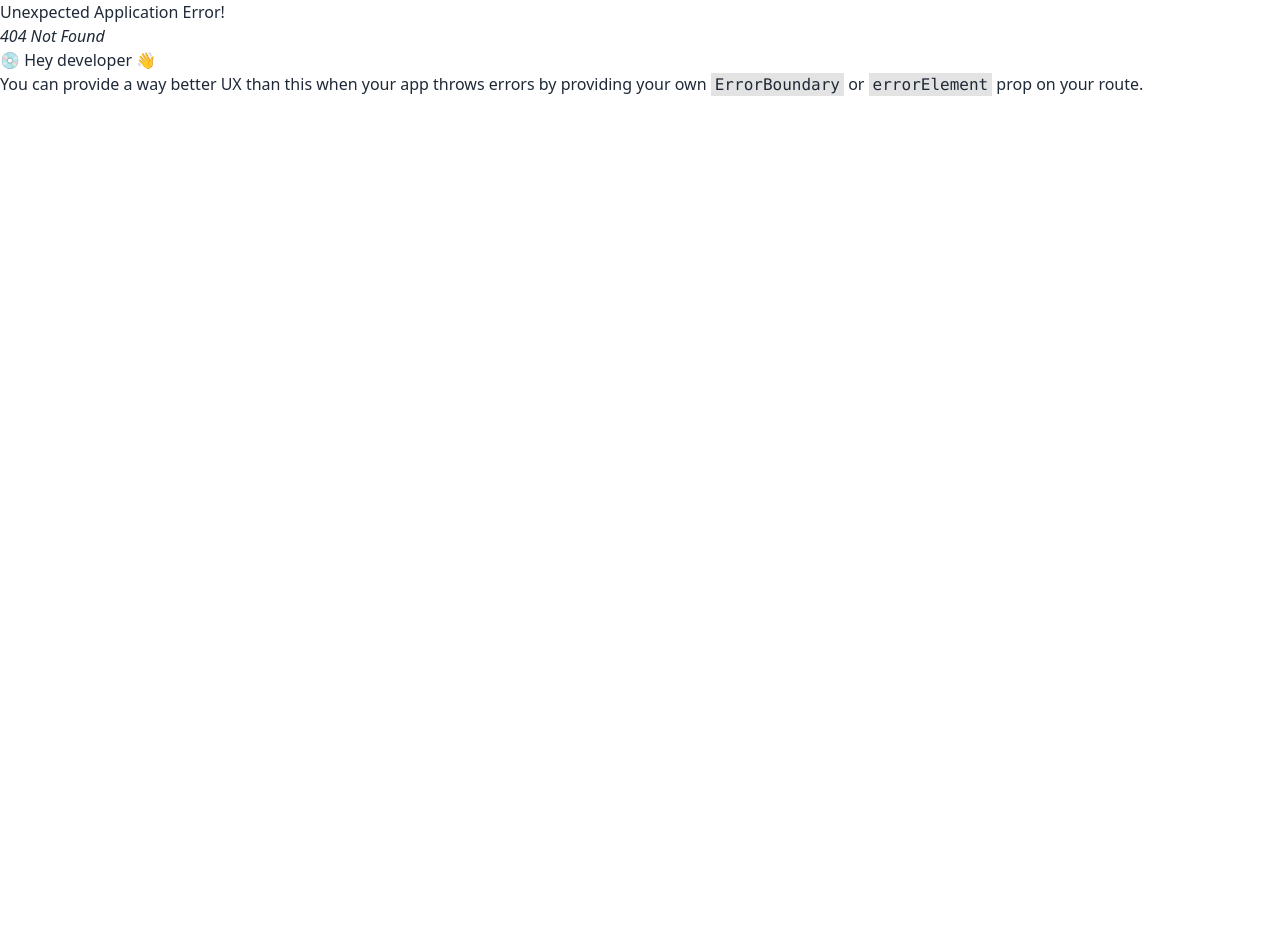
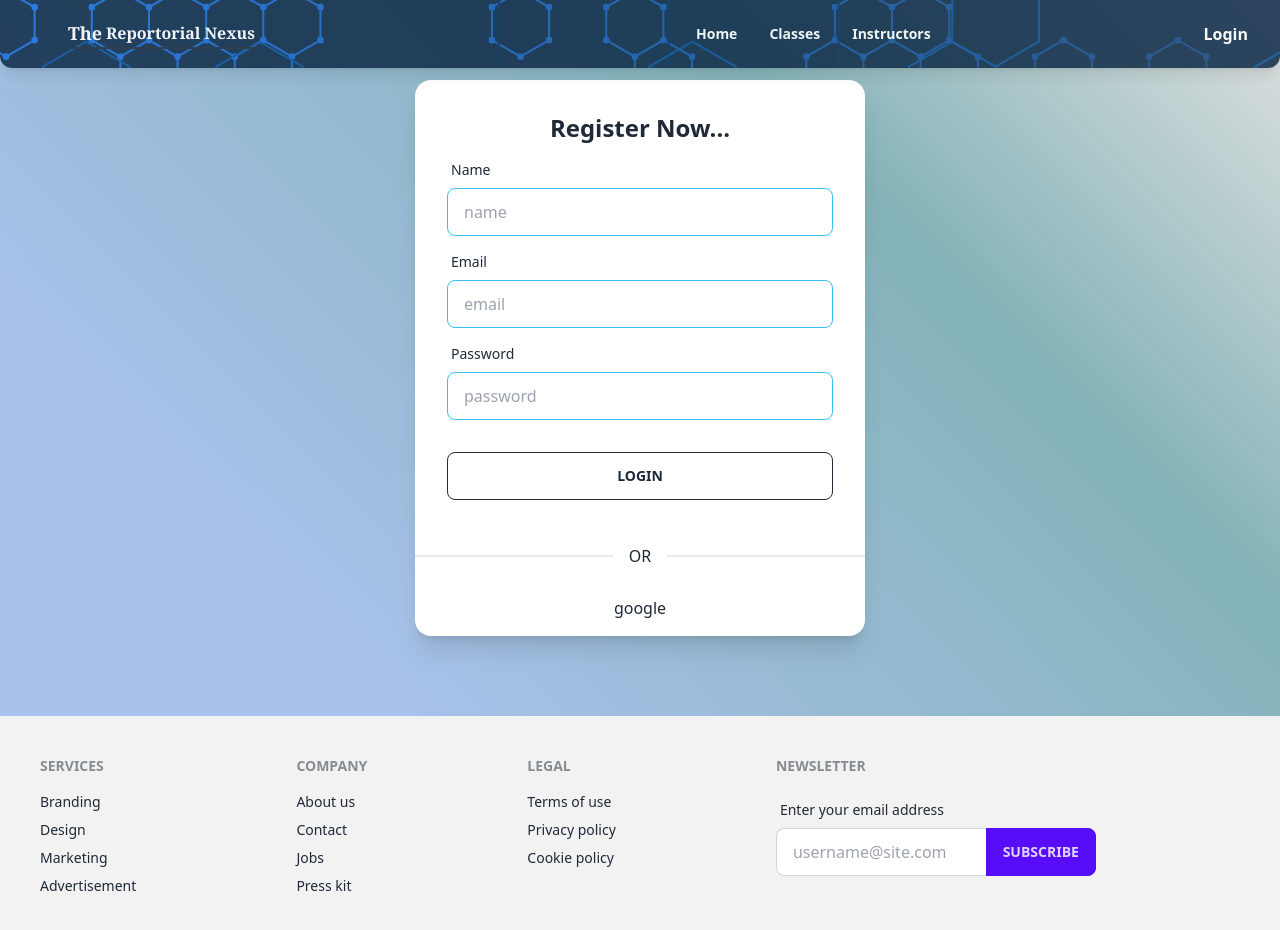
Before and after one commit to fahad09fahim/reportorial-nexus, a React (Vite) app: page /register in a window 1280 px wide. Before the commit this address had no page. Shown: the top 930 px of the page. Before the commit the page ends 800 px from the top, so only its background shows below. Built offline with nearby package versions, Linux system fonts and the light colour scheme.

Commit message:
registration page layout implemented

```diff
--- a/package.json
+++ b/package.json
@@ -16,6 +16,7 @@
     "match-sorter": "^6.3.1",
     "react": "^18.2.0",
     "react-dom": "^18.2.0",
+    "react-hook-form": "^7.47.0",
     "react-icons": "^4.11.0",
     "react-responsive-carousel": "^3.2.23",
     "react-router-dom": "^6.16.0",
--- a/src/Pages/Login/Login.jsx
+++ b/src/Pages/Login/Login.jsx
@@ -1,21 +1,32 @@
+// import { useContext } from "react";
+import { useForm } from "react-hook-form";
+// import { AuthContext } from './../../providers/AuthProvider';
+
 const Login = () => {
-
-
+    // const {logIn,loadings}= useContext(AuthContext)
+  const {
+    register,
+    handleSubmit,
+    formState: { errors },
+  } = useForm();
+  const onSubmit = (data) => {
+    // logIn(data.email, data.password)
+    console.log(data)
+  };
 
   return (
     <div>
       <div
         className="hero min-h-screen "
         style={{
-          background:
-            `linear-gradient(45deg, hsla(217, 63%, 79%, 1) 20%,
+          background: `linear-gradient(45deg, hsla(217, 63%, 79%, 1) 20%,
             hsla(186, 27%, 62%, 1) 70%,
             hsla(120, 2%, 88%, 1) 100%`,
         }}
       >
         <div className="hero-content p-0 mt-12 ">
           <div className="card w-80 md:w-96 max-w-sm shadow-2xl bg-white ">
-            <form className="card-body">
+            <form onSubmit={handleSubmit(onSubmit)} className="card-body">
               <h1 className="text-center text-2xl font-semibold">Login Now</h1>
               <div className="form-control">
                 <label className="label">
@@ -25,8 +36,17 @@ const Login = () => {
                   type="email"
                   placeholder="email"
                   className="input input-bordered"
-                  required
+                  {...register("email", {
+                    required: true,
+                    pattern: /^[a-zA-Z0-9._-]+@[a-zA-Z0-9.-]+\.[a-zA-Z]{2,4}$/,
+                  })}
                 />
+                {/*------------------ invalid input error massage ---------------------------------*/}
+                {errors.email && (
+                  <span className="text-amber-400">
+                    Please insert valid email!
+                  </span>
+                )}
               </div>
               <div className="form-control">
                 <label className="label">
@@ -36,8 +56,14 @@ const Login = () => {
                   type="password"
                   placeholder="password"
                   className="input input-bordered"
-                  required
+                  {...register("password", { required: true })}
                 />
+                {/*------------------------------invalid input error massage------------------------ */}
+                {errors.password && (
+                  <span className="text-amber-400">
+                    Please insert valid password!
+                  </span>
+                )}
                 <label className="label">
                   <a href="#" className="label-text-alt link link-hover">
                     Forgot password?
--- /dev/null
+++ b/src/Pages/Registration/Registration.jsx
@@ -0,0 +1,109 @@
+import { useForm } from "react-hook-form";
+
+const Registration = () => {
+  const {
+    register,
+    handleSubmit,
+    formState: { errors },
+  } = useForm();
+  const onSubmit = (data) => {
+
+    console.log(data);
+  };
+
+
+
+
+  return (
+    <div
+      className="py-12"
+      style={{
+        background: `linear-gradient(45deg, hsla(217, 63%, 79%, 1) 20%,
+              hsla(186, 27%, 62%, 1) 70%,
+              hsla(120, 2%, 88%, 1) 100%`,
+      }}
+    >
+      <div className="flex justify-center py-8">
+        <div className="card w-96 md:w-[450px]  max-w-lg shadow-xl bg-white p-0 ">
+          <form onSubmit={handleSubmit(onSubmit)} className="card-body">
+            <h1 className="text-center text-2xl font-semibold">
+              Register Now...
+            </h1>
+            {/* -------------Name input---------------- */}
+            <div className="form-control">
+              <label className="label">
+                <span className="label-text">Name</span>
+              </label>
+              <input
+                type="text"
+                placeholder="name"
+                className="input input-bordered input-info"
+                {...register("name", {
+                  required: true,
+                  maxLength:25
+                })}
+              />
+              {/*------------------ invalid input error massage ---------------------------------*/}
+              {errors.name && (
+                <span className="text-red-500">
+                  Please insert Name.
+                </span>
+              )}
+            </div>
+            {/* -------------email input---------------- */}
+            <div className="form-control">
+              <label className="label">
+                <span className="label-text">Email</span>
+              </label>
+              <input
+                type="email"
+                placeholder="email"
+                className="input input-bordered input-info"
+                {...register("email", {
+                  required: true,
+                  pattern: /^[a-zA-Z0-9._-]+@[a-zA-Z0-9.-]+\.[a-zA-Z]{2,4}$/,
+                })}
+              />
+              {/*------------------ invalid input error massage ---------------------------------*/}
+              {errors.email && (
+                <span className="text-red-500">
+                  Please insert valid email!
+                </span>
+              )}
+            </div>
+            {/* ----------------------password input field--------------------------------------- */}
+            <div className="form-control">
+              <label className="label">
+                <span className="label-text">Password</span>
+              </label>
+              <input
+                type="password"
+                placeholder="password"
+                className="input input-bordered input-info"
+                {...register("password", { required: true,   pattern: {
+                    value: /^(?=.*[A-Z])(?=.*[\W_]).{6,}$/,
+                    message: "Password must contain at least one uppercase letter and one special character with a minimum of 6 characters.",
+                  }})}
+              />
+              {/*------------------------------invalid input error massage------------------------ */}
+              {errors.password && (
+                <span className="text-red-500">
+                 {errors.password.message}
+                </span>
+              )}
+            </div>
+            <div className="form-control mt-6">
+              <button className="btn btn-outline">Login</button>
+            </div>
+          </form>
+          <div className="divider">OR</div>
+          <div className="hero-content">
+            <h1>google</h1>
+          </div>
+        </div>
+      </div>
+    </div>
+  );
+};
+
+export default Registration;
--- a/src/Routes/Route.jsx
+++ b/src/Routes/Route.jsx
@@ -3,6 +3,7 @@ import Main from "../Layout/Main";
 import Home from "../Pages/Home/Home/Home";
 import Class from "../Pages/Classes/Class";
 import Login from "../Pages/Login/Login";
+import Registration from "../Pages/Registration/Registration";
 
 
 const router = createBrowserRouter([
@@ -23,6 +24,10 @@ const router = createBrowserRouter([
       {
         path:'login',
         element:<Login/>
+      },
+      {
+        path:'register',
+        element:<Registration/>
       }
     ],
   },
```
Also changed, not shown: 1 other file (tests, documents, lock files or other folders).
